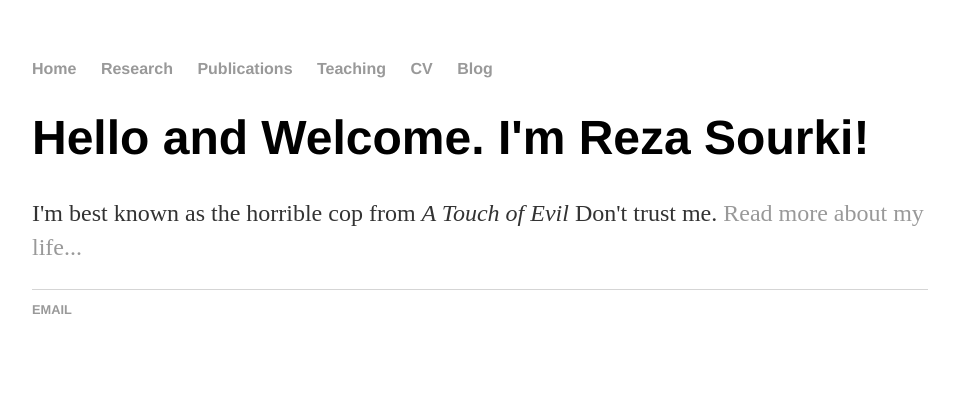
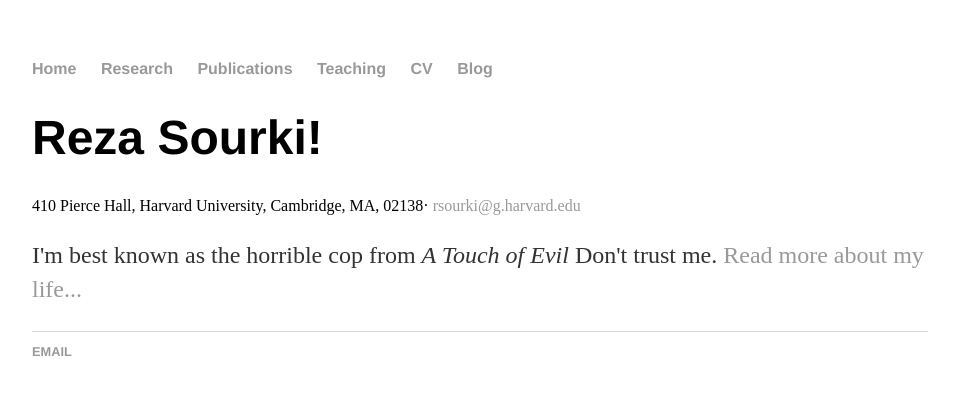
Before and after one commit to rsourki/rsourki.github.io, a Jekyll site: the page built from index.html, in a window 1280 px wide. Shown: the top 395 px of the page, without its empty margins (160-1115 px from the left). Built offline with Jekyll 4.4.1, drawn with Linux system fonts in a browser that asks for light colours.

Commit message:
Update index.html

```diff
--- a/index.html
+++ b/index.html
@@ -3,6 +3,9 @@ layout: default
 title: Reza Sourki Webpage
 ---
 <div class="blurb">
-	<h1>Hello and Welcome. I'm Reza Sourki!</h1>
+	<h1>Reza Sourki!</h1>
+	<div class="subheading mb-5">410 Pierce Hall, Harvard University, Cambridge, MA, 02138·
+        <a href="mailto:rsourki@g.harvard.edu">rsourki@g.harvard.edu</a>
+        </div>
 	<p>I'm best known as the horrible cop from <em>A Touch of Evil</em> Don't trust me. <a href="/about">Read more about my life...</a></p>
 </div><!-- /.blurb -->
```
